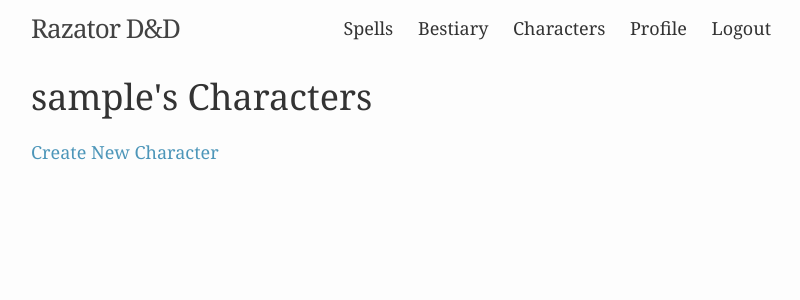
After one commit to Razator73/dnd_site, a Flask app: a page that uses app/templates/base.html in a window 1280 px wide. The commit adds this page. Shown: the top 300 px of the page, without its empty margins (239-1039 px from the left). Run offline with Flask 2, Linux system fonts and the light colour scheme; the visitor is signed in with stand-in values (Sample User, id 1); data comes from the database, SQL or seed files in the repository; data that the repository does not hold is empty; parts of the project's set-up code (start-up, migrations or seed data) failed here and were passed over.

Commit message:
Ability to add characters and spellbooks

```diff
--- a/app/models.py
+++ b/app/models.py
@@ -2,7 +2,6 @@ import datetime as dt
 
 from flask_login import UserMixin
 from sqlalchemy import func
-from sqlalchemy.dialects.postgresql import ARRAY
 from werkzeug.security import generate_password_hash, check_password_hash
 
 from app import db, login
@@ -44,6 +43,7 @@ class User(UserMixin, db.Model, ModelCrud):
     profile_picture_path = db.Column(db.String(127), default='profiles/default.png', nullable=False)
     role_id = db.Column(db.Integer, db.ForeignKey('roles.id'), default=10)
     last_seen = db.Column(db.DateTime, default=dt.datetime.utcnow)
+    characters = db.relationship('Character', backref='user', lazy='dynamic')
 
     def __init__(self, username, email, password):
         self.username = username
@@ -185,3 +185,46 @@ class CreatureTag(db.Model, ModelCrud):
 
     def __repr__(self):
         return f'<CreatureTag ({self.tag})>'
+
+
+class Character(db.Model, ModelCrud):
+    __tablename__ = 'characters'
+
+    id = db.Column(db.Integer, primary_key=True)
+    user_id = db.Column(db.Integer, db.ForeignKey('users.id'))
+    name = db.Column(db.String(32), nullable=False)
+    portrait_path = db.Column(db.String(127), default='profiles/default.png', nullable=False)
+    spellbook = db.relationship('Spellbook', backref='character', uselist=False)
+
+    def __init__(self, name, user_id, portrait_path='profiles/default.png'):
+        self.name = name
+        self.user_id = user_id
+        self.portrait_path = portrait_path
+
+    def __repr__(self):
+        return f'<Character ({self.name})>'
+
+
+spellbook_spells = db.Table(
+    'spellbook_spells',
+    db.Column('spell_id', db.Integer, db.ForeignKey('spells.id'), primary_key=True),
+    db.Column('spellbook_id', db.Integer, db.ForeignKey('spellbooks.id'), primary_key=True)
+)
+
+
+class Spellbook(db.Model, ModelCrud):
+    __tablename__ = 'spellbooks'
+
+    id = db.Column(db.Integer, primary_key=True)
+    character_id = db.Column(db.Integer, db.ForeignKey('characters.id'), unique=True)
+    spells = db.relationship('Spell', secondary=spellbook_spells, lazy='dynamic',
+                             backref=db.backref('spells', lazy='dynamic'))
+
+    def __init__(self, char_id):
+        self.character_id = char_id
+
+    def __repr__(self):
+        if self.character.name.endswith('s'):
+            return f'<{self.character.name}\' Spellbook>'
+        else:
+            return f"<{self.character.name}'s Spellbook>"
--- a/app/routes.py
+++ b/app/routes.py
@@ -10,8 +10,8 @@ from werkzeug.urls import url_parse
 from werkzeug.utils import secure_filename
 
 from app import app
-from app.forms import LoginForm, RegistrationForm, EditUserForm
-from app.models import Spell, Creature, User, Role, CreatureTag, SpellTag
+from app.forms import LoginForm, RegistrationForm, EditUserForm, NewCharacterForm, EditCharacterForm
+from app.models import Spell, Creature, User, Role, CreatureTag, SpellTag, Character, Spellbook
 
 
 def group_spells(spells):
@@ -95,11 +95,11 @@ def profile(username):
     return render_template('profile.html', title=user.username, user=user, admin_id=app.config.get('ADMIN_ROLE'))
 
 
-def save_picture(pic, user):
+def save_picture(pic, old_pic, static_folder, file_prefix):
     image_file = secure_filename(pic.filename)
-    filename = f'{user.username}_{image_file}'
-    picture_folder = Path(app.config.get('UPLOADED_IMAGES_DEST'))
-    if (current_pic := user.profile_picture_path.split('/')[-1]) != 'default.png':
+    filename = f'{file_prefix}_{image_file}'
+    picture_folder = Path(app.config.get('UPLOADED_IMAGES_DEST')) / static_folder
+    if (current_pic := old_pic.split('/')[-1]) != 'default.png':
         (picture_folder / current_pic).unlink()
 
     output_size = (256, 256)
@@ -132,7 +132,8 @@ def edit_user(username):
                 role = Role.query.filter_by(name=user_form.role.data).first()
                 user.role_id = role.id
             if profile_picture := user_form.profile_picture.data:
-                filename = save_picture(profile_picture, user)
+                print(type(profile_picture))
+                filename = save_picture(profile_picture, user.profile_picture_path, 'profiles', user.username)
                 user.profile_picture_path = f'profiles/{filename}'
             user.save()
             flash('Your changes have been saved')
@@ -177,7 +178,8 @@ def spell_home():
         spells = Spell.query.filter_by(srd=True).order_by(Spell.level, Spell.name).all()
     spells_by_level = group_spells(spells)
     schools = set([s.school for s in spells])
-    return render_template('spell_home.html', title='Spells', spell_lists=spells_by_level, schools=schools)
+    return render_template('spell_home.html', title='Spells', spell_lists=spells_by_level, schools=schools,
+                           class_lists=True, character=None)
 
 
 @app.route('/spells/<spell_name>')
@@ -191,7 +193,7 @@ def spell_page(spell_name):
 
 @app.route('/spells/tags/<tag_name>')
 def spells_by_tag(tag_name):
-    tag = SpellTag.query.filter_by(tag=tag_name).first()
+    tag = SpellTag.query.filter_by(tag=tag_name).first_or_404()
     if current_user.is_authenticated and current_user.role_id > app.config['NON_SRD_ROLES']:
         tag_spells = Spell.query.with_parent(tag).order_by(Spell.level, Spell.name).all()
     else:
@@ -199,7 +201,7 @@ def spells_by_tag(tag_name):
     grouped_tags = group_spells(tag_spells)
     schools = set([s.school for s in tag_spells])
     return render_template('spell_home.html', title=f'{tag_name.capitalize()} Spells',
-                           spell_lists=grouped_tags, schools=schools)
+                           spell_lists=grouped_tags, schools=schools, class_lists=True, character=None)
 
 
 @app.route('/creatures')
@@ -237,7 +239,7 @@ def creature_page(creature_name):
 
 @app.route('/creatures/tags/<tag_name>')
 def creatures_by_tag(tag_name):
-    tag = CreatureTag.query.filter_by(tag=tag_name).first()
+    tag = CreatureTag.query.filter_by(tag=tag_name).first_or_404()
     if current_user.is_authenticated and current_user.role_id > app.config['NON_SRD_ROLES']:
         tag_creatures = Creature.query.with_parent(tag).order_by(Creature.cr, Creature.name).all()
     else:
@@ -247,3 +249,89 @@ def creatures_by_tag(tag_name):
     kinds = set([c.kind for c in tag_creatures])
     return render_template('creature_home.html', title=f'{tag_name} Creatures',
                            grouped_creatures=grouped_creatures, kinds=kinds)
+
+
+@app.route('/user/<username>/characters')
+@login_required
+def characters(username):
+    user = User.query.filter(User.username.ilike(username)).first_or_404()
+    return render_template('character_list.html', title=f'{username}\'s Characters', user=user)
+
+
+@app.route('/new_character', methods=['GET', 'POST'])
+@login_required
+def character_new():
+    char_form = NewCharacterForm()
+    if char_form.validate_on_submit():
+        if portrait_path := char_form.portrait.data:
+            character = Character(char_form.name.data, current_user.id)
+            filename = save_picture(portrait_path, character.portrait_path, 'portraits',
+                                    f'{current_user.username}_{character.id}')
+            character.portrait_path = f'portraits/{filename}'
+        else:
+            character = Character(char_form.name.data, current_user.id)
+        character.save()
+        flash(f'{character.name} has been created')
+        return redirect(url_for('characters', username=current_user.username))
+    return render_template('character_new.html', title='New Character', form=char_form)
+
+
+@app.route('/character/<char_id>')
+@login_required
+def character_page(char_id):
+    character = Character.query.filter_by(id=char_id).first_or_404()
+    return render_template('character.html', title=character.name, character=character)
+
+
+@app.route('/character/<char_id>/edit', methods=['GET', 'POST'])
+@login_required
+def character_edit(char_id):
+    is_admin = current_user.is_authenticated and current_user.role_id == app.config.get('ADMIN_ROLE')
+    character = Character.query.filter_by(id=char_id).first_or_404()
+    if current_user == character.user or is_admin:
+        char_form = EditCharacterForm()
+        if char_form.validate_on_submit():
+            character.name = char_form.name.data
+            app.logger.info(f'{character.name} - {char_form.name.data}')
+            if portrait_path := char_form.portrait.data:
+                print(type(portrait_path))
+                filename = save_picture(portrait_path, character.portrait_path, 'portraits',
+                                        f'{character.user.username}_{character.id}')
+                character.portrait_path = f'portraits/{filename}'
+            character.save()
+            return redirect(url_for('character_page', char_id=character.id))
+        char_form.name.data = character.name
+        return render_template('character_new.html', title='Edit character', form=char_form)
+    else:
+        abort(404)
+
+
+@app.route('/character/<char_id>/spellbook/add')
+@login_required
+def character_add_spellbook(char_id):
+    is_admin = current_user.is_authenticated and current_user.role_id == app.config.get('ADMIN_ROLE')
+    character = Character.query.filter_by(id=char_id).first_or_404()
+    if character.spellbook:
+        flash(f'There is already a spellbook for {character.name}')
+        return redirect(url_for('character_page', char_id=character.id))
+    if current_user == character.user or is_admin:
+        spellbook = Spellbook(character.id)
+        spellbook.save()
+        flash('Spellbook added')
+        return redirect(url_for('character_page', char_id=character.id))
+    return redirect(url_for('home'))
+
+
+@app.route('/character/<char_id>/spellbook')
+@login_required
+def character_spellbook(char_id):
+    character = Character.query.filter_by(id=char_id).first_or_404()
+    spells = character.spellbook.spells.order_by(Spell.level, Spell.name).all()
+    spells_by_level = group_spells(spells)
+    schools = set([s.school for s in spells])
+    if character.name.endswith('s'):
+        title = f"{character.name}' Spells"
+    else:
+        title = f"{character.name}'s Spells"
+    return render_template('spell_home.html', title=title, spell_lists=spells_by_level,
+                           schools=schools, class_lists=False, character=character)
--- a/app/templates/base.html
+++ b/app/templates/base.html
@@ -67,6 +67,9 @@
                     {% if current_user.is_anonymous %}
                         <a class="page-link" href="{{ url_for('login') }}">Login</a>
                     {% else %}
+                        <a class="page-link" href="{{ url_for('characters', username=current_user.username) }}">
+                            Characters
+                        </a>
                         <a class="page-link" href="{{ url_for('profile', username=current_user.username) }}">Profile</a>
                         <a class="page-link" href="{{ url_for('logout') }}">Logout</a>
                     {% endif %}
--- /dev/null
+++ b/app/templates/character_list.html
@@ -0,0 +1,17 @@
+{% extends 'base.html' %}
+
+{% block dnd_content %}
+
+    <h1 class="page-heading">{{ title }}</h1>
+    <dl>
+        {% for character in user.characters.order_by('name').all() %}
+            <dd><a href="{{ url_for('character_page', char_id=character.id) }}">
+                {{ character.name }}
+            </a></dd>
+        {% endfor %}
+    </dl>
+    {% if current_user == user %}
+        <p><a href="{{ url_for('character_new') }}">Create New Character</a></p>
+    {% endif %}
+
+{% endblock %}
--- a/app/templates/spell_home.html
+++ b/app/templates/spell_home.html
@@ -7,6 +7,7 @@
         Search by name: <input type="search" name="spells" id="jetsSearch">
     </p>
 
+    {% if class_lists %}
         <dl class="tag-list">
             <dt>Class Lists:</dt>
             <dd><a href="{{ url_for('spell_home') }}">All</a></dd>
@@ -20,7 +21,9 @@
             <dd><a href="{{ url_for('spells_by_tag', tag_name='warlock') }}">Warlock</a></dd>
             <dd><a href="{{ url_for('spells_by_tag', tag_name='wizard') }}">Wizard</a></dd>
         </dl>
-
+    {% elif character %}
+        <p><a href="{{ url_for('character_page', char_id=character.id) }}">Back to character</a></p>
+    {% endif %}
     <dl class="tag-list">
         <dt>Spell tier:</dt>
         {% for level in spell_lists.keys() %}
--- a/settings.toml
+++ b/settings.toml
@@ -3,7 +3,7 @@ sqlalchemy_database_uri = 'postgresql:///dnd_site'
 sqlalchemy_track_modifications = false
 non_srd_roles = 49
 admin_role = 99
-uploaded_images_dest = './app/static/profiles/'
+uploaded_images_dest = './app/static/'
 [production]
 [development]
 [testing]
```
Also changed, not shown: app/forms.py (+14 -0 lines), app/templates/character.html (added, +26 -0 lines), app/templates/character_new.html (added, +24 -0 lines), migrations/versions/50791727d1db_add_characters_and_spellbooks_tables.py (added, +50 -0 lines), 2 other files. Lines whose indentation alone changed are shown as unchanged.
